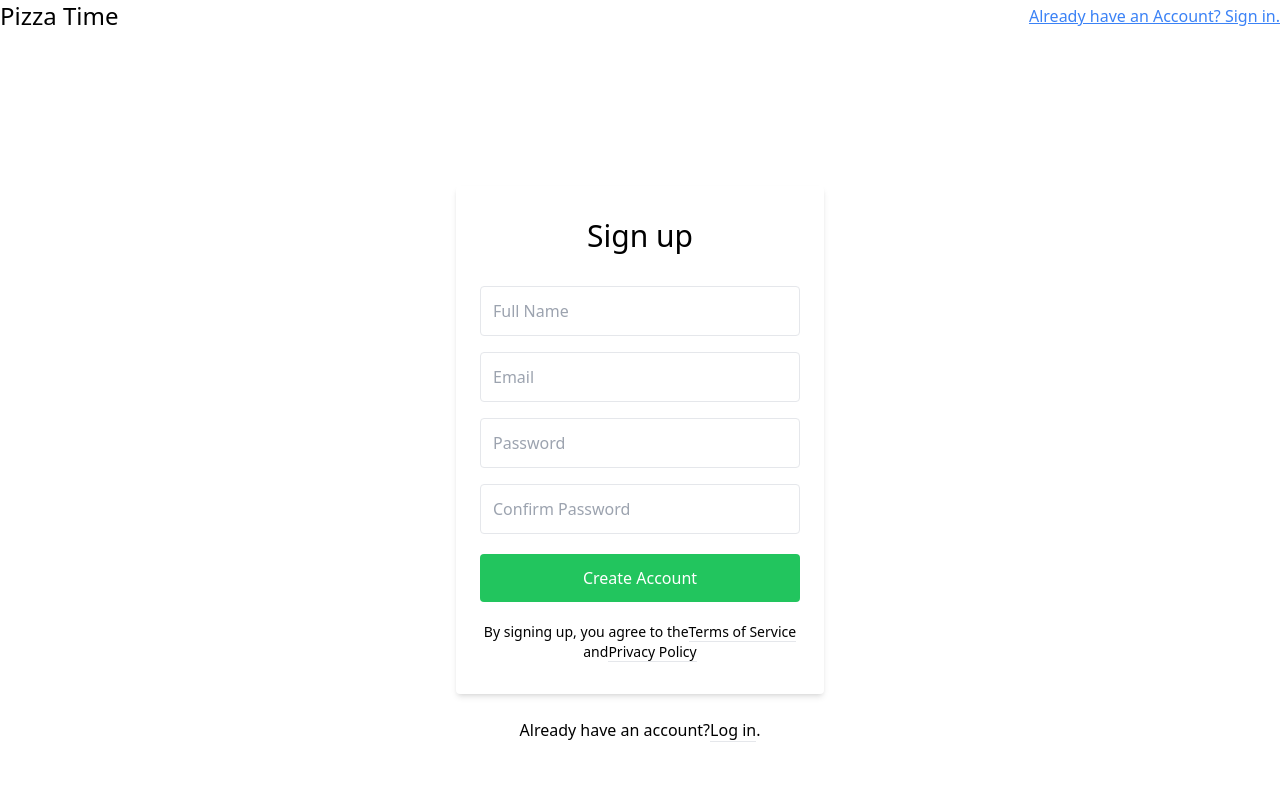
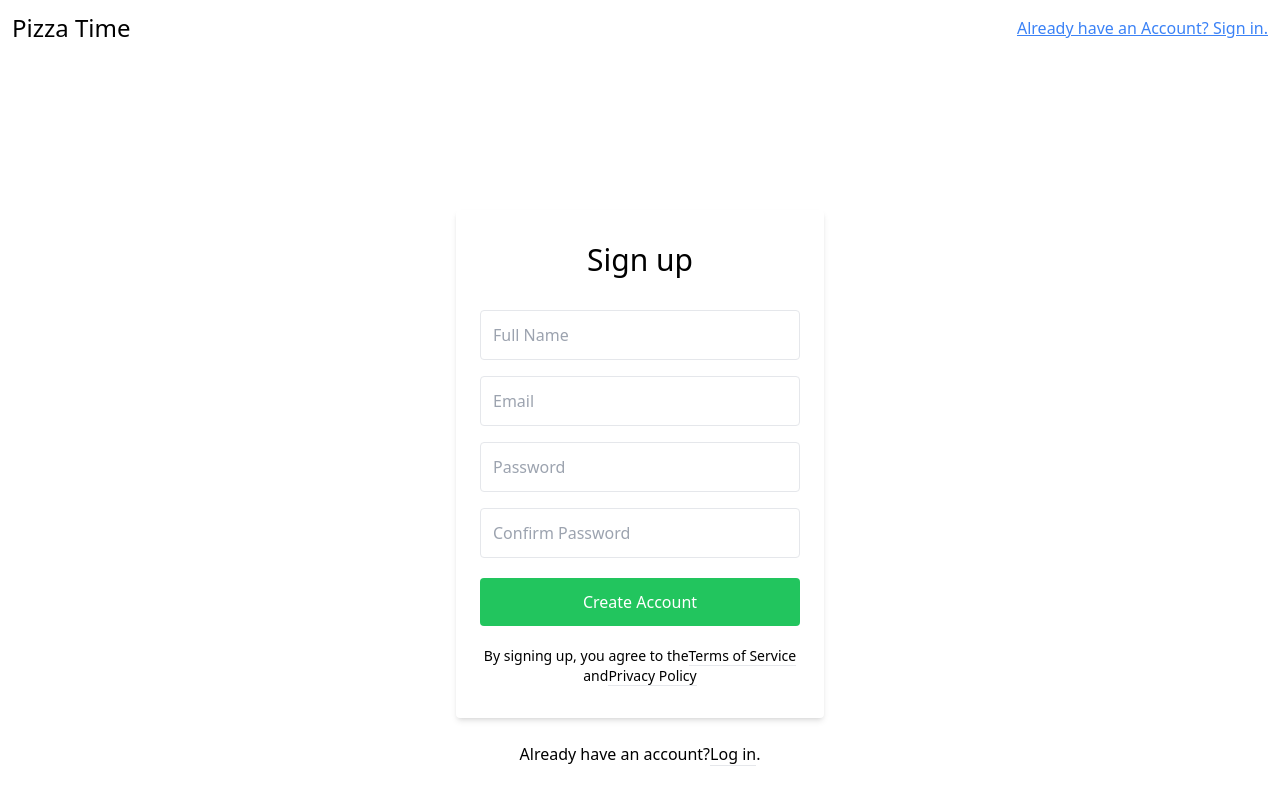
Before and after one commit to jardadev/NextPizza, a Next.js app: page /register in a window 1280 px wide. Shown: the top 800 px of the page. Built offline with nearby package versions, Linux system fonts and the light colour scheme; no server answers.

Commit message:
add padding

```diff
--- a/components/UI/Navbar.jsx
+++ b/components/UI/Navbar.jsx
@@ -8,7 +8,7 @@ const Navbar = ({ children }) => {
 
 	return (
 		<div className='h-screen flex flex-col'>
-			<div className='flex justify-between flex-row items-center'>
+			<div className='flex justify-between flex-row items-center p-3'>
 				<>
 					<h1 className='text-2xl'>Pizza Time</h1>
 				</>
@@ -26,7 +26,7 @@ const Navbar = ({ children }) => {
 						router.pathname === '/register' && (
 							<Link
 								className='underline text-blue-500 '
-								href={'/register'}
+								href={'/'}
 							>
 								Already have an Account? Sign in.
 							</Link>
--- a/components/UI/PageNav.jsx
+++ b/components/UI/PageNav.jsx
@@ -1,7 +1,7 @@
 import Link from 'next/link';
 import { useRouter } from 'next/router';
 
-const PageNav = ({  }) => {
+const PageNav = ({}) => {
 	const router = useRouter();
 	return (
 		<div className='gap-3 m-2 flex flex-row justify-between items-center rounded border-2 border-gray-500'>
@@ -39,7 +39,7 @@ const PageNav = ({  }) => {
 						: 'hover:bg-blue-300'
 				}
 			>
-				<Link href={'/api/auth/logout'}>Logout</Link>
+				<Link href={'/api/auth/signout'}>Logout</Link>
 			</div>
 		</div>
 	);
--- a/pages/login.js
+++ /dev/null
@@ -1,7 +0,0 @@
-import Navbar from '../components/UI/Navbar';
-
-const Login = () => {
-	return <div></div>;
-};
-
-export default Login;
```
